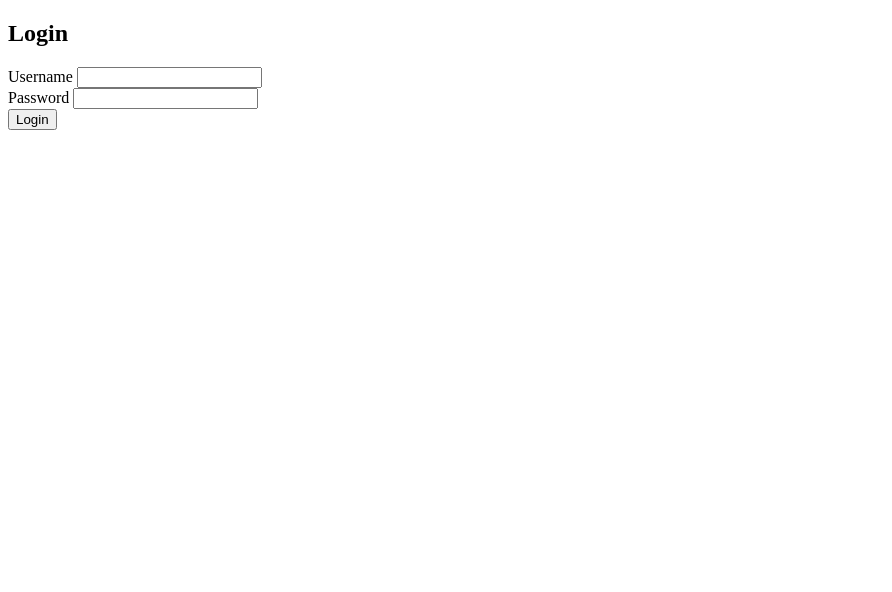
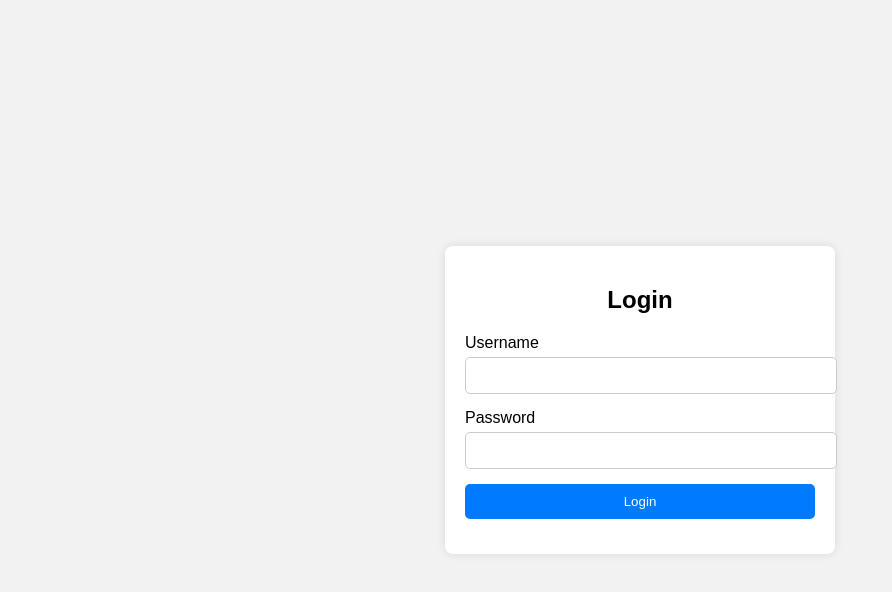
Before and after one commit to Hansita-Marwah/SensAI, a plain HTML site: page website/login.html in a window 1280 px wide. Shown: the whole page, without its empty margins (0-892 px from the left). Drawn offline with Linux system fonts and the light colour scheme.

Commit message:
Update login.html

```diff
--- a/website/login.html
+++ b/website/login.html
@@ -4,7 +4,7 @@
     <meta charset="UTF-8">
     <meta name="viewport" content="width=device-width, initial-scale=1.0">
     <title>Login Page</title>
-    <link rel="stylesheet" href="login.css">
+    <link rel="stylesheet" href="loginc.css">
 </head>
 <body>
     <div class="container">
```
